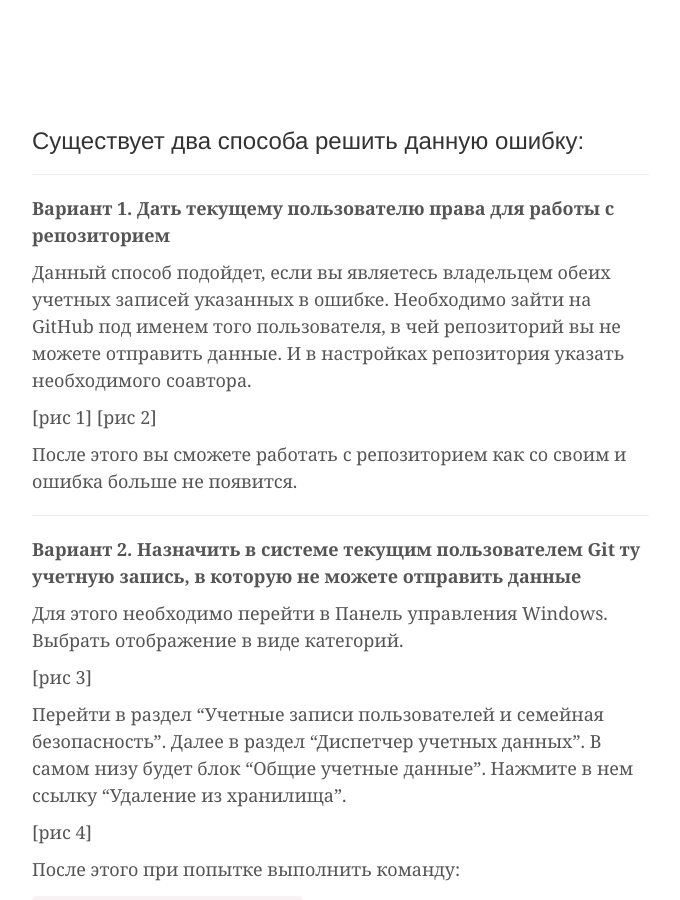
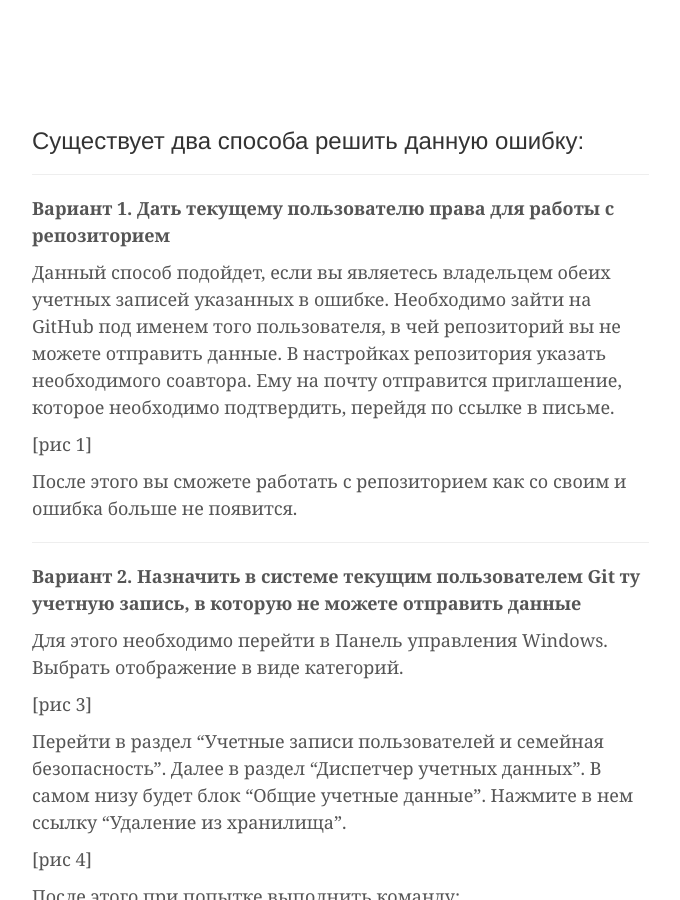
Before and after one commit to htmlblog/htmlblog.github.io, a Jekyll site: the page built from _posts/2017-03-27-permission-to-denied-to-git-error-403.md, in a window 1280 px wide and 900 px high, scrolled down 1584 px. Shown: the whole window, without its empty margins (138-818 px from the left). Built offline with Jekyll 4.4.1, drawn with Linux system fonts in a browser that asks for light colours.

Commit message:
Update 2017-03-27-permission-to-denied-to-git-error-403.md

```diff
--- a/_posts/2017-03-27-permission-to-denied-to-git-error-403.md
+++ b/_posts/2017-03-27-permission-to-denied-to-git-error-403.md
@@ -46,10 +46,9 @@
 <hr>
 **Вариант 1. Дать текущему пользователю права для работы с репозиторием**
 
-Данный способ подойдет, если вы являетесь владельцем обеих учетных записей указанных в ошибке. Необходимо зайти на GitHub под именем того пользователя, в чей репозиторий вы не можете отправить данные. И в настройках репозитория указать необходимого соавтора.
+Данный способ подойдет, если вы являетесь владельцем обеих учетных записей указанных в ошибке. Необходимо зайти на GitHub под именем того пользователя, в чей репозиторий вы не можете отправить данные. В настройках репозитория указать необходимого соавтора. Ему на почту отправится приглашение, которое необходимо подтвердить, перейдя по ссылке в письме.
 
 [рис 1]
-[рис 2]
 
 После этого вы сможете работать с репозиторием как со своим и ошибка больше не появится.
 <hr>
```
